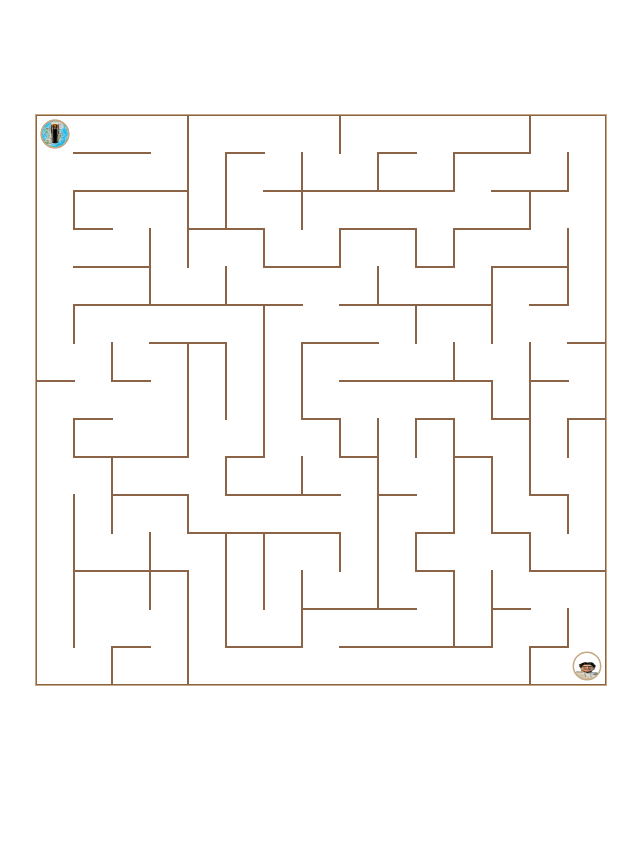
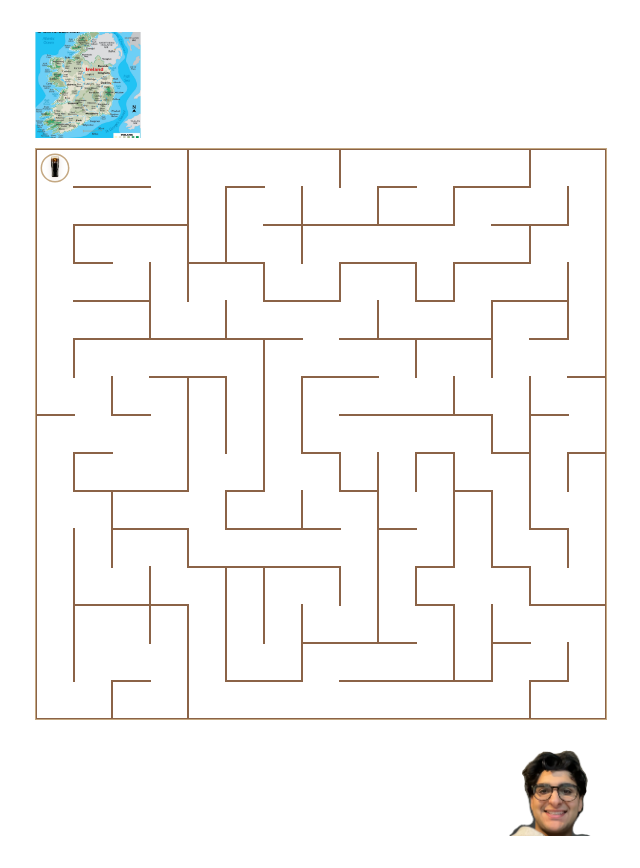
Before and after one commit to lauren889/arv, a plain HTML site: page index.html in a window 1280 px wide. Shown: the whole page, without its empty margins (319-959 px from the left). Before the commit the page ends 800 px from the top, so only its background shows below. Drawn offline with Linux system fonts and the light colour scheme.

Commit message:
Update index.html

```diff
--- a/index.html
+++ b/index.html
@@ -14,8 +14,24 @@
     align-items: center;
     justify-content: center;
     min-height: 100vh;
-    font-family: Georgia, serif;
+    padding: 32px 16px;
   }
+
+  #layout {
+    display: flex;
+    flex-direction: column;
+    align-items: center;
+  }
+
+  .end-photo {
+    width: 100px;
+    height: 100px;
+    object-fit: cover;
+    display: block;
+  }
+
+  .photo-top  { align-self: flex-start; margin-bottom: 10px; }
+  .photo-bottom { align-self: flex-end; margin-top: 10px; }
 
   canvas {
     display: block;
@@ -24,7 +40,6 @@
     cursor: default;
   }
 
-  /* ── Win overlay ── */
   #win {
     display: none;
     position: fixed;
@@ -36,45 +51,35 @@
     z-index: 10;
   }
   #win.show { display: flex; }
-
-  #win img {
-    width: 280px;
-    height: 280px;
-    object-fit: cover;
-    border-radius: 8px;
-  }
+  #win img { width: 280px; height: 280px; object-fit: cover; }
 </style>
 </head>
 <body>
 
-<canvas id="c"></canvas>
+<div id="layout">
+  <img class="end-photo photo-top" src="start.JPG" alt="">
+  <canvas id="c"></canvas>
+  <img class="end-photo photo-bottom" src="end.PNG" alt="">
+</div>
 
-<!-- WIN SCREEN — swap win.jpg for your own photo filename -->
 <div id="win">
   <img src="win.jpg" alt="">
 </div>
 
 <script>
-// ─── PHOTOS ──────────────────────────────────────────────────────────────────
-// Replace these filenames with your own images in the same folder as index.html
-const START_IMG = "start.JPG";   // shown at the start cell (top-left)
-const END_IMG   = "end.PNG";     // shown at the end cell (bottom-right)
-const PIECE_IMG = "piece.PNG";   // the photo you drag through the maze
-// ─────────────────────────────────────────────────────────────────────────────
+const PIECE_IMG = "piece.PNG";
 
 const COLS = 15, ROWS = 15;
 const WALL_COLOR = "#8B6347";
-const BG_COLOR   = "#ffffff";
 
 const canvas = document.getElementById("c");
-const ctx    = canvas.getContext("2d");
+const ctx = canvas.getContext("2d");
 
 let CELL = 36;
 let maze = [], piece = { col: 0, row: 0, x: 0, y: 0 };
 let dragging = false, offset = { x: 0, y: 0 };
 let solved = false;
 
-// Load images
 const imgs = {};
 function loadImg(key, src) {
   const i = new Image();
@@ -82,16 +87,12 @@ function loadImg(key, src) {
   i.onload = () => { imgs[key] = i; draw(); };
   imgs[key] = null;
 }
-loadImg("start", START_IMG);
-loadImg("end",   END_IMG);
 loadImg("piece", PIECE_IMG);
 
-// ── Maze gen (recursive backtracker + extra loops) ───────────────────────────
 function generate() {
   const g = Array.from({ length: ROWS }, () =>
     Array.from({ length: COLS }, () =>
       ({ v: false, w: { top: true, right: true, bottom: true, left: true } })));
-
   function carve(c, r) {
     g[r][c].v = true;
     for (const [dc, dr, a, b] of shuffle([[0,-1,"top","bottom"],[1,0,"right","left"],[0,1,"bottom","top"],[-1,0,"left","right"]])) {
@@ -102,13 +103,11 @@ function generate() {
     }
   }
   carve(0, 0);
-
-  // extra openings → harder / more choices
   for (let i = 0; i < Math.floor(COLS * ROWS * 0.08); i++) {
     const c = Math.floor(Math.random() * (COLS - 1));
     const r = Math.floor(Math.random() * (ROWS - 1));
     if (Math.random() < 0.5) { g[r][c].w.right = false; g[r][c+1].w.left = false; }
-    else                      { g[r][c].w.bottom = false; g[r+1][c].w.top = false; }
+    else { g[r][c].w.bottom = false; g[r+1][c].w.top = false; }
   }
   return g;
 }
@@ -120,15 +119,13 @@ function shuffle(a) {
   return a;
 }
 
-// ── Draw ─────────────────────────────────────────────────────────────────────
 function center(col, row) { return { x: col * CELL + CELL / 2, y: row * CELL + CELL / 2 }; }
 
 function draw() {
   ctx.clearRect(0, 0, canvas.width, canvas.height);
-  ctx.fillStyle = BG_COLOR;
+  ctx.fillStyle = "#ffffff";
   ctx.fillRect(0, 0, canvas.width, canvas.height);
 
-  // walls
   ctx.strokeStyle = WALL_COLOR;
   ctx.lineWidth = 2;
   ctx.lineCap = "square";
@@ -142,11 +139,7 @@ function draw() {
     }
   }
 
-  // start & end photos
-  drawCircleImg(0,      0,      imgs.start);
-  drawCircleImg(COLS-1, ROWS-1, imgs.end);
-
-  // draggable piece
+  // piece
   const s = CELL * 0.72;
   ctx.save();
   ctx.shadowColor = "rgba(139,99,71,0.2)";
@@ -165,24 +158,6 @@ function draw() {
   ctx.stroke();
 }
 
-function drawCircleImg(col, row, img) {
-  const { x, y } = center(col, row);
-  const r = CELL * 0.36;
-  ctx.save();
-  ctx.beginPath();
-  ctx.arc(x, y, r, 0, Math.PI * 2);
-  ctx.clip();
-  if (img) ctx.drawImage(img, x - r, y - r, r * 2, r * 2);
-  else { ctx.fillStyle = "#faf8f5"; ctx.fill(); }
-  ctx.restore();
-  ctx.beginPath();
-  ctx.arc(x, y, r, 0, Math.PI * 2);
-  ctx.strokeStyle = "#c4a882";
-  ctx.lineWidth = 1.5;
-  ctx.stroke();
-}
-
-// ── Drag ─────────────────────────────────────────────────────────────────────
 function xy(e) {
   const rect = canvas.getBoundingClientRect();
   const sx = canvas.width / rect.width, sy = canvas.height / rect.height;
@@ -214,7 +189,6 @@ function move(e) {
   const p = xy(e);
   const nx = p.x - offset.x, ny = p.y - offset.y;
   const tc = Math.floor(nx / CELL), tr = Math.floor(ny / CELL);
-
   if (tc >= 0 && tc < COLS && tr >= 0 && tr < ROWS) {
     const dc = tc - piece.col, dr = tr - piece.row;
     if ((Math.abs(dc) === 1 && dr === 0) || (dc === 0 && Math.abs(dr) === 1)) {
@@ -231,7 +205,6 @@ function move(e) {
       }
     }
   }
-
   const c = center(piece.col, piece.row), lim = CELL * 0.42;
   piece.x = Math.max(c.x - lim, Math.min(c.x + lim, nx));
   piece.y = Math.max(c.y - lim, Math.min(c.y + lim, ny));
@@ -246,12 +219,18 @@ function up() {
   piece.x = c.x; piece.y = c.y; draw();
 }
 
-// ── Init ─────────────────────────────────────────────────────────────────────
 function init() {
   const maxW = Math.min(window.innerWidth - 32, 580);
   CELL = Math.max(24, Math.floor(maxW / COLS));
   canvas.width  = COLS * CELL;
   canvas.height = ROWS * CELL;
+
+  const photoSize = Math.round(CELL * 2.8) + "px";
+  document.querySelectorAll(".end-photo").forEach(el => {
+    el.style.width = photoSize;
+    el.style.height = photoSize;
+  });
+
   maze = generate();
   const c = center(0, 0);
   piece = { col: 0, row: 0, x: c.x, y: c.y };
```
